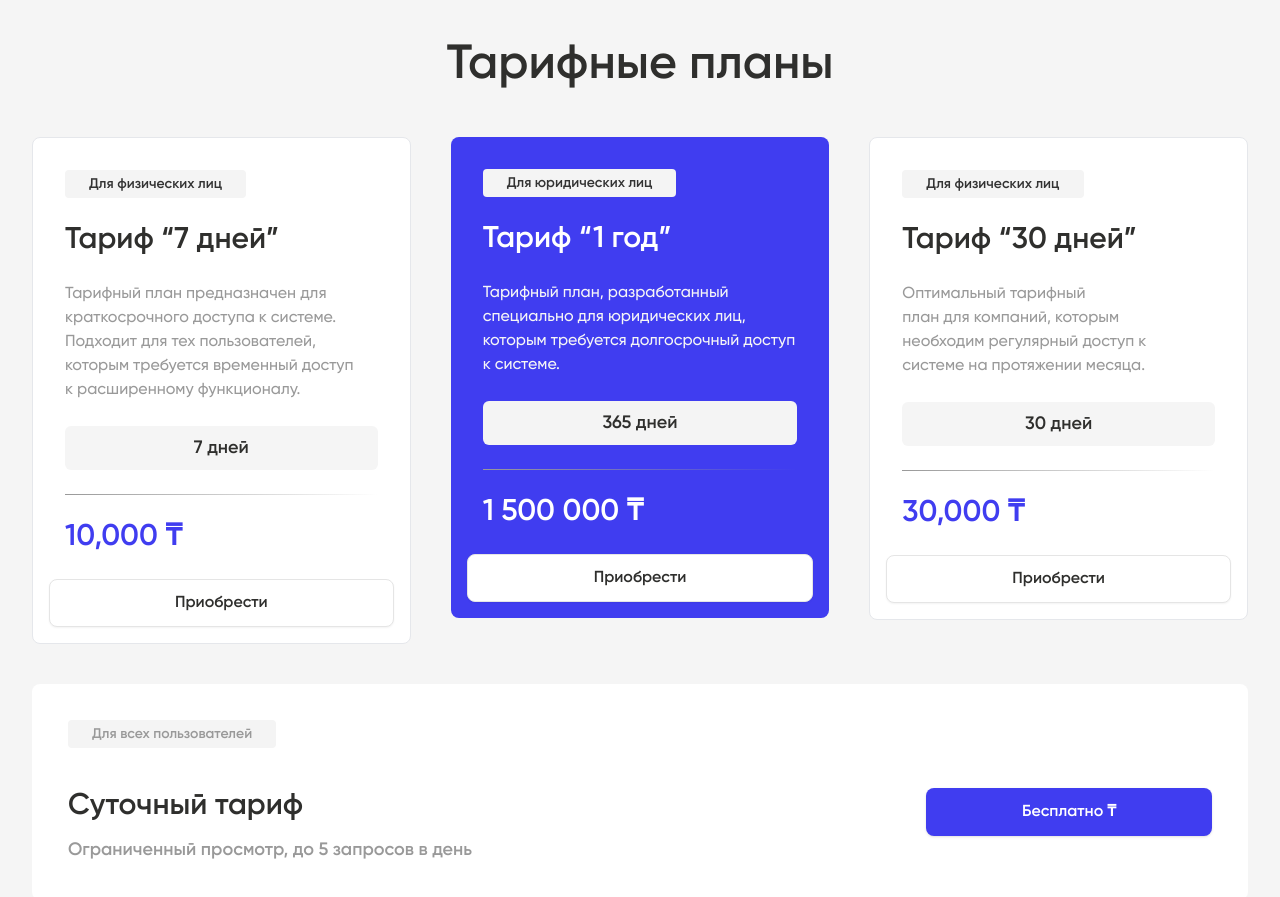
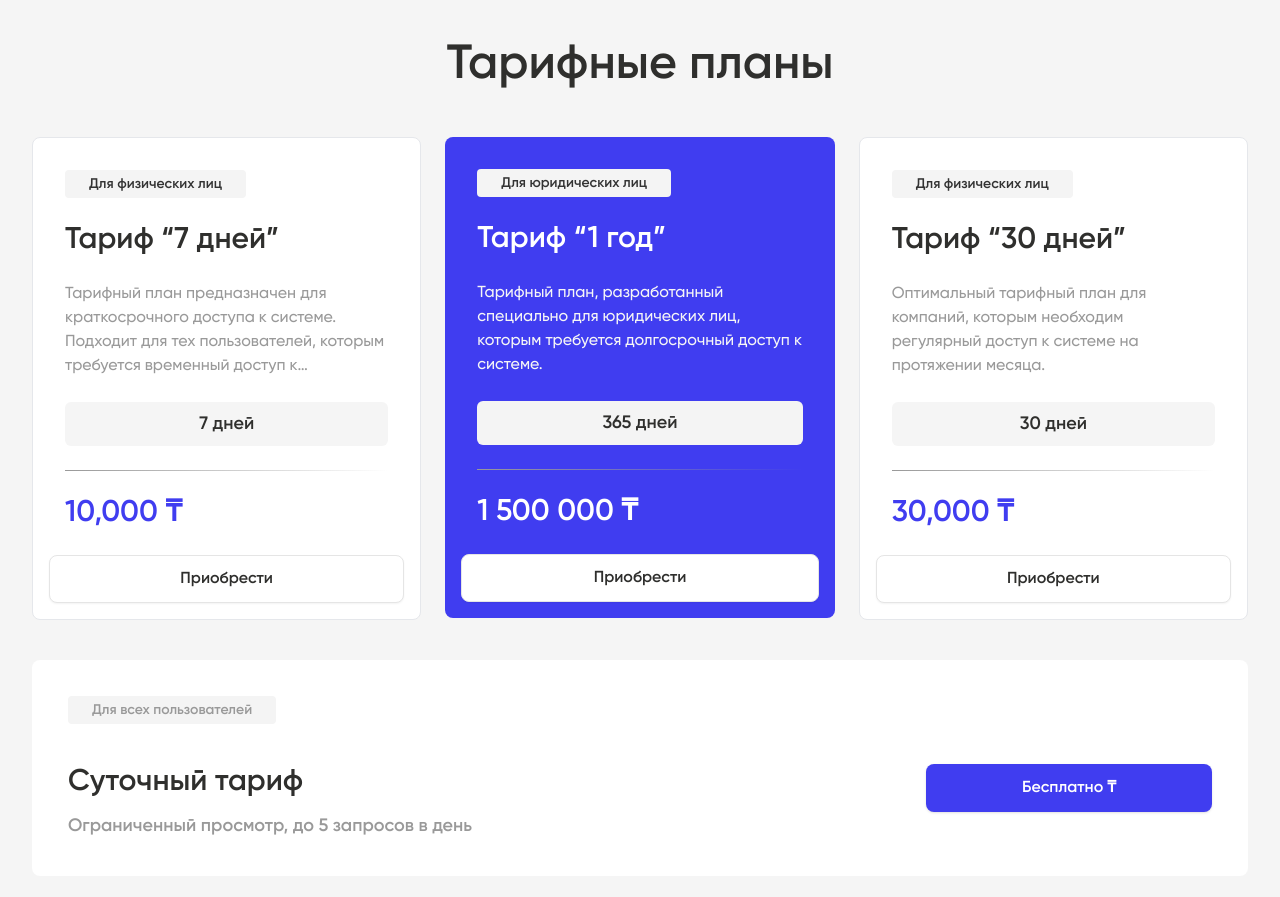
Before and after one commit to sogeking7/datafy-frontend, a Next.js app: page / in a window 1280 px wide. Shown: the part 3180-4077 px from the top of the page. Built offline with nearby package versions, Linux system fonts and the light colour scheme; no server answers.

Commit message:
create: UserSubBtn

```diff
--- a/src/features/sales/Tariffs.tsx
+++ b/src/features/sales/Tariffs.tsx
@@ -50,20 +50,22 @@ export const Tariffs = () => {
   );
 
   return (
-    <div className="grid grid-cols-3 gap-8 md:gap-10 max-lg:max-w-sm m-auto">
+    <div className="grid grid-cols-3 gap-6 max-lg:max-w-sm m-auto">
       <div className="lg:col-span-1 col-span-full">
         <div className="relative bg-white p-4 rounded-lg border border-gray-200">
           <div className="gap-6 flex flex-col p-4">
             <div className="bg-[#f4f4f4] text-sm rounded-sm text-[#333] font-semibold px-6 py-1 w-max">
               Для физических лиц
             </div>
-            <h1 className="font-semibold text-3xl">Тариф “7 дней”</h1>
-            <p className="text-secondary font-medium text-base text-balance">
+            <h1 className="font-semibold text-3xl whitespace-nowrap">
+              Тариф “7 дней”
+            </h1>
+            <p className="text-secondary font-medium text-base line-clamp-4 ">
               Тарифный план предназначен для краткосрочного доступа к системе.
               Подходит для тех пользователей, которым требуется временный доступ
               к расширенному функционалу.
             </p>
-            <div className="bg-[#f5f5f5] w-full rounded-md font-semibold text-lg py-2 flex justify-center">
+            <div className="bg-[#f5f5f5] whitespace-nowrap w-full rounded-md font-semibold text-lg py-2 flex justify-center">
               7 дней
             </div>
             <hr className="h-[1px] border-none w-full bg-gradient-to-r from-secondary " />
@@ -78,12 +80,14 @@ export const Tariffs = () => {
             <div className="bg-[#f4f4f4] text-sm rounded-sm text-[#333] font-semibold px-6 py-1 w-max">
               Для юридических лиц
             </div>
-            <h1 className="font-semibold text-3xl text-white">Тариф “1 год”</h1>
-            <p className="text-[#f6f6f6] font-medium text-base">
+            <h1 className="font-semibold text-3xl text-white whitespace-nowrap">
+              Тариф “1 год”
+            </h1>
+            <p className="text-[#f6f6f6] font-medium text-base line-clamp-4">
               Тарифный план, разработанный специально для юридических лиц,
               которым требуется долгосрочный доступ к системе.
             </p>
-            <div className="text-accent-foreground bg-[#f4f4f4] w-full rounded-md font-semibold text-lg py-2 flex justify-center">
+            <div className="whitespace-nowrap text-accent-foreground bg-[#f4f4f4] w-full rounded-md font-semibold text-lg py-2 flex justify-center">
               365 дней
             </div>
             <hr className="h-[1px] border-none w-full bg-gradient-to-r from-secondary " />
@@ -100,8 +104,10 @@ export const Tariffs = () => {
             <div className="bg-[#f4f4f4] text-sm rounded-sm text-[#333] font-semibold px-6 py-1 w-max">
               Для физических лиц
             </div>
-            <h1 className="font-semibold text-3xl">Тариф “30 дней”</h1>
-            <p className="text-secondary font-medium text-base text-balance">
+            <h1 className="font-semibold text-3xl whitespace-nowrap">
+              Тариф “30 дней”
+            </h1>
+            <p className="text-secondary font-medium text-base line-clamp-4">
               Оптимальный тарифный план для компаний, которым необходим
               регулярный доступ к системе на протяжении месяца.
             </p>
--- a/src/features/subscriptions/components/CurTarifCard.tsx
+++ b/src/features/subscriptions/components/CurTarifCard.tsx
@@ -36,7 +36,7 @@ export const CurTarifCard = ({ data }: { data: Counterparty }) => {
             <span className="mr-2 leading-none">
               {getUnicodeFlagIcon("KZ")}
             </span>
-            {data.country_name || "Казахстан"}
+            {"Казахстан"}
           </Badge>
         </ul>
         <hr className="w-full my-3 border-[#F5F5F5]" />
--- a/src/features/subscriptions/components/TarifCard.tsx
+++ b/src/features/subscriptions/components/TarifCard.tsx
@@ -10,7 +10,7 @@ import { SubType } from "../api/subscriptions.service.types";
 import { formatDate } from "@/lib/utils";
 
 // Define subscription types with strong typing
-type SubscriptionType = {
+export type SubscriptionType = {
   to: string;
   title: string;
   description: string;
@@ -18,7 +18,7 @@ type SubscriptionType = {
   period: string;
 };
 
-const SUBSCRIPTION_TYPES: Record<SubType, SubscriptionType> = {
+export const SUBSCRIPTION_TYPES: Record<SubType, SubscriptionType> = {
   basic: {
     to: "Для всех пользователей",
     title: "Суточный тариф",
@@ -54,7 +54,7 @@ const SUBSCRIPTION_TYPES: Record<SubType, SubscriptionType> = {
  * @param lastPayment - The starting date (ISO string)
  * @param days - Number of days to add
  */
-const calculateEndDate = (
+export const calculateEndDate = (
   lastPayment: string,
   days: number | null
 ): string | null => {
--- a/src/features/users/components/UserBtn.tsx
+++ b/src/features/users/components/UserBtn.tsx
@@ -4,8 +4,8 @@ import { Button } from "@/components/ui/button";
 import { LoginBtn, RegisterBtn } from "@/features/auth/components/Buttons";
 import { useAuth } from "@/features/auth/providers/client";
 import { ChevronRight } from "lucide-react";
-import Image from "next/image";
 import Link from "next/link";
+import { UserSubBtn } from "./UserSubBtn";
 
 export const UserBtn = () => {
   const { user, error } = useAuth();
@@ -22,6 +22,8 @@ export const UserBtn = () => {
   }
 
   return (
+    <div className="flex gap-6 items-center">
+      <UserSubBtn />
       <Link href="/account/profile">
         <Button variant={"light"} className="gap-2 !px-2">
           <div className="bg-[#f4f4f4] font-semibold leading-none rounded-md p-1 w-7 flex items-center justify-center h-7 py-0">
@@ -31,5 +33,6 @@ export const UserBtn = () => {
           <ChevronRight className="w-4 h-4" />
         </Button>
       </Link>
+    </div>
   );
 };
--- /dev/null
+++ b/src/features/users/components/UserSubBtn.tsx
@@ -0,0 +1,70 @@
+import { SubscriptionService } from "@/features/subscriptions/api/subscriptions.service";
+import { useQuery } from "@tanstack/react-query";
+import CalendarIcon from "@/../public/iconly/Light/Calendar.svg";
+import { MySkelet } from "@/ui/MySkelet";
+import { useEffect, useState } from "react";
+import {
+  calculateEndDate,
+  SUBSCRIPTION_TYPES,
+  SubscriptionType,
+} from "@/features/subscriptions/components/TarifCard";
+import { SubType } from "@/features/subscriptions/api/subscriptions.service.types";
+import { Skeleton } from "@/components/ui/skeleton";
+
+export const UserSubBtn = () => {
+  const [subscription, setSubscription] = useState<SubscriptionType>(
+    SUBSCRIPTION_TYPES.basic
+  );
+  const [endDate, setEndDate] = useState<string | null>(null);
+
+  const { data, status, error, isPending } = useQuery({
+    queryKey: ["get-sub"],
+    queryFn: SubscriptionService().get,
+    refetchOnWindowFocus: false,
+    retry: 1,
+  });
+
+  useEffect(() => {
+    if (status === "success" && data?.data?.info) {
+      const info = data.data.info;
+      const subscriptionType =
+        SUBSCRIPTION_TYPES[info.subscription_type as SubType] ??
+        SUBSCRIPTION_TYPES.basic;
+
+      setSubscription(subscriptionType);
+      setEndDate(calculateEndDate(info.last_payment, subscriptionType.days));
+    }
+  }, [status, data]);
+
+  if (isPending) {
+    return (
+      <div className="flex flex-col gap-1 items-end">
+        <Skeleton className="h-4 w-48" />
+        <Skeleton className="h-4 w-32" />
+      </div>
+    );
+  }
+
+  if (error) {
+    return <p className="text-red-500">Ошибка: {error.message}</p>;
+  }
+
+  return (
+    <div className="max-md:hidden">
+      <p className="text-sm text-sidebar font-semibold text-right">
+        {subscription.to}
+      </p>
+      <div className="flex gap-3 items-center">
+        <p className="flex gap-2 items-center">
+          <CalendarIcon className="stroke-gray-400 stroke-[1.5]" />
+          <span className="max-md:hidden leading-none text-gray-400 font-medium text-sm">
+            Дата окончания:
+          </span>
+        </p>
+        <div className="text-sm text-sidebar bg-[#f5f5f5] rounded-sm px-3 font-semibold py-1">
+          {endDate || "Нет срока окончания"}
+        </div>
+      </div>
+    </div>
+  );
+};
```
Lines whose indentation alone changed are shown as unchanged.
